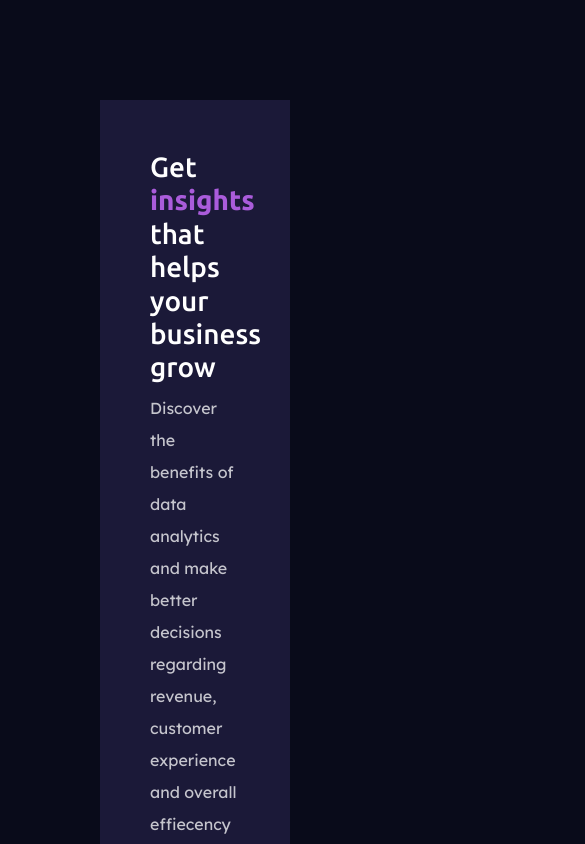
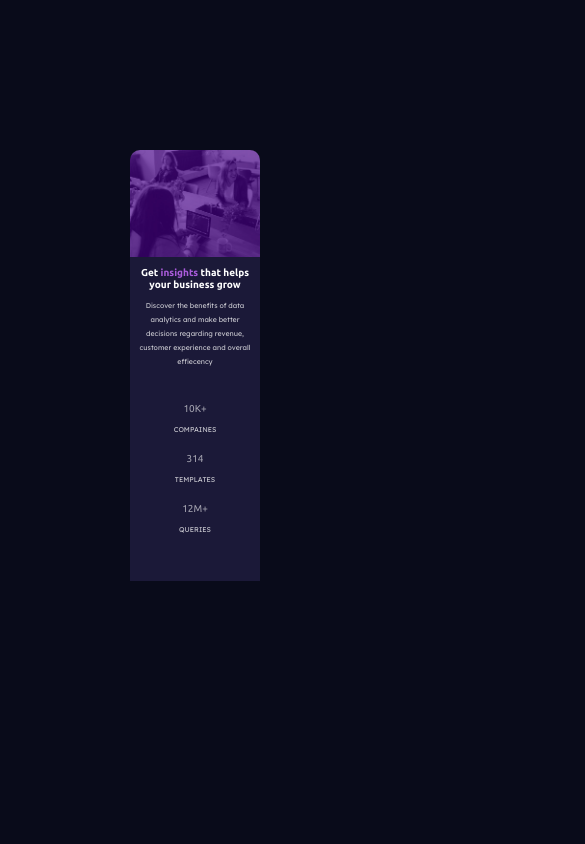
Before and after one commit to KachiTechboss/task, a plain HTML site: page index.html in a window 390 px wide. Shown: the top 844 px of the page, 585 px wide, since content can reach past the window. Drawn offline with nearby package versions, Linux system fonts and the light colour scheme.

Commit message:
first-commit

```diff
--- /dev/null
+++ b/375px.css
@@ -0,0 +1,46 @@
+
+
+
+
+@media only screen and (max-width: 425px) {
+    body{
+        padding: 50px 30px;
+    }
+        .first-container{
+        display: flex;
+        flex-direction: column-reverse;
+        margin: 0 auto;
+
+    }
+    .picture img{
+        width: 100%;
+        height: 100%;
+        border-top-left-radius: 10px;
+        border-top-right-radius: 10px;
+
+    }
+    .headings{
+        padding: 10px 5px;
+        text-align: center;
+
+    }
+    .headings h1{
+        font-size: 10px;
+    }
+    h1{
+        font-size: 10px;
+    }
+    .headings p{
+        font-size: 7px;
+    }
+    .counter{
+        flex-direction: column;
+        row-gap: 20px;
+    }
+    .content h2{
+        font-size: 10px;
+    }
+    .content p{
+        font-size: 7px;
+    }
+    }
--- a/index.html
+++ b/index.html
@@ -8,6 +8,8 @@
 
     <link href="https://cdn.jsdelivr.net/npm/bootstrap@5.0.2/dist/css/bootstrap.min.css" rel="stylesheet" integrity="sha384-EVSTQN3/azprG1Anm3QDgpJLIm9Nao0Yz1ztcQTwFspd3yD65VohhpuuCOmLASjC" crossorigin="anonymous">
     <link rel="stylesheet" href="styles.css">
+    <link rel="stylesheet" href="/responsive/styles.css">
+    <link rel="stylesheet" href="375px.css">
 
     <link rel="preconnect" href="https://fonts.googleapis.com">
 <link rel="preconnect" href="https://fonts.gstatic.com" crossorigin>
@@ -19,12 +21,10 @@
 </head>
 <body>
    <div class="first-container">
-    <div class="row">
-        <div class="col-lg-6">
             <div class="headings">
                 <h1>Get <b>insights</b> that helps your business grow </h1>
                 <p>Discover the benefits of data analytics and make better decisions regarding revenue, customer experience and overall effiecency</p>
-                <div class="content">
+            <div class="content">
                 <div class="row">
                     <div class="col-lg-4">
                         <h2>10K+</h2>
@@ -39,15 +39,15 @@
                         <p>QUERIES</p>
                     </div>
                 </div>
-                </div>
             </div>
-        </div>
-        <div class="col-lg-6">
+            </div>
+
+
         <div class="picture">
             <img src="image-header-desktop.jpg" alt="img-header">
         </div>
-        </div>
-    </div>
+
+
    </div>
 
 
--- /dev/null
+++ b/responsive/styles.css
@@ -0,0 +1,43 @@
+
+
+
+
+@media only screen and (max-width: 799px) {
+body{
+    padding: 50px 20px;
+}
+    .first-container{
+    display: flex;
+    flex-direction: column-reverse;
+    margin: 0 auto;
+}
+.picture img{
+    width: 100%;
+    height: 100%;
+    border-top-left-radius: 10px;
+    border-top-right-radius: 10px;
+}
+.headings{
+    padding: 20px 10px;
+    text-align: center;
+}
+.headings h1{
+    font-size: 25px;
+}
+h1{
+    font-size: 25px;
+}
+.headings p{
+    font-size: 13px;
+}
+.counter{
+    flex-direction: column;
+    row-gap: 20px;
+}
+.content h2{
+    font-size: 16px;
+}
+.content p{
+    font-size: 12px;
+}
+}
--- a/styles.css
+++ b/styles.css
@@ -2,36 +2,45 @@ body{
     background-color: hsl(233, 47%, 7%);
 }
 .first-container{
-        padding: 100px;
-        text-align: left;
-        line-height: 2;
+    display: flex;
+    padding: 100px;
+    justify-content: center;
+    text-align: left;
+    line-height: 2;
+}
+b{
+    color:  hsl(277, 64%, 61%);
+
 }
 .headings{
-    background-color:  hsl(244, 38%, 16%);
+    background-color: hsl(244, 38%, 16%);
     padding: 50px;
 
 }
 .content{
-padding-top: 37px;
+    padding: 18px;
 }
-h1{
+.headings h1{
+
+    font-weight: 700;
+    font-family: ubuntu;
     color: hsl(0, 0%, 100%);
-    font-family: Ubuntu;
-    font-weight: 400, 700;
 
 }
-p{
-    color:  hsla(0, 0%, 100%, 0.75);
+.headings p{
     font-family: Lexend Deca;
     font-weight: 400;
-}
-h2{
-    color: hsla(0, 0%, 100%, 0.6);
+    color:  hsla(0, 0%, 100%, 0.75);
 
 }
-b{
-    color: hsl(277, 64%, 61%);
+.content h2{
+    font-family: ubuntu;
+    color:  hsla(0, 0%, 100%, 0.6);
+    font-weight: 400;
 }
-.picture{
-    margin-left: -2rem;
+.content p{
+    font-family: Lexend Deca;
+    font-weight: 400;
+    color:  hsla(0, 0%, 100%, 0.75);
+
 }
```
